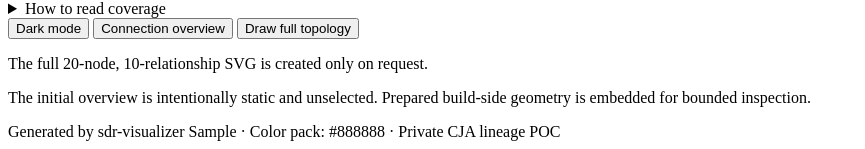
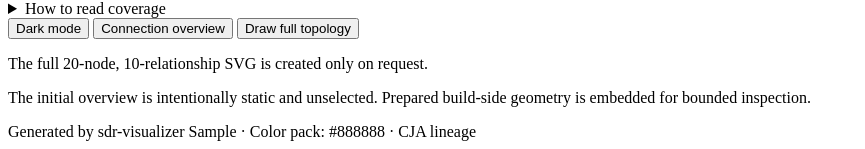
Before and after one commit to brian-a-au/sdr-visualizer, a Python web app: template src/sdr_visualizer/render/templates/cja_lineage.html.j2 in a window 1280 px wide. Shown: the part 723-872 px from the top of the page, without its empty margins (0-865 px from the left). Run offline with Jinja, Linux system fonts and the light colour scheme; the template is opened without the code that fills it: most values are stand-ins (such as "Sample title", 1, 10 or a date in 2020).

Commit message:
fix: correct the CJA lineage footer label

```diff
--- a/src/sdr_visualizer/render/templates/cja_lineage.html.j2
+++ b/src/sdr_visualizer/render/templates/cja_lineage.html.j2
@@ -176,7 +176,7 @@
     <span class="separator">·</span>
     <span>Color pack: {{ color_pack }}</span>
     <span class="separator">·</span>
-    <span>Private CJA lineage POC</span>
+    <span>CJA lineage</span>
   </footer>
 
   <script id="sdr-lineage-data" type="application/json">{{ payload_json | safe }}</script>
```
Also changed, not shown: examples/cja-lineage.html (+1 -1 lines), tests/test_lineage_renderer.py (+2 -0 lines), CHANGELOG.md.
